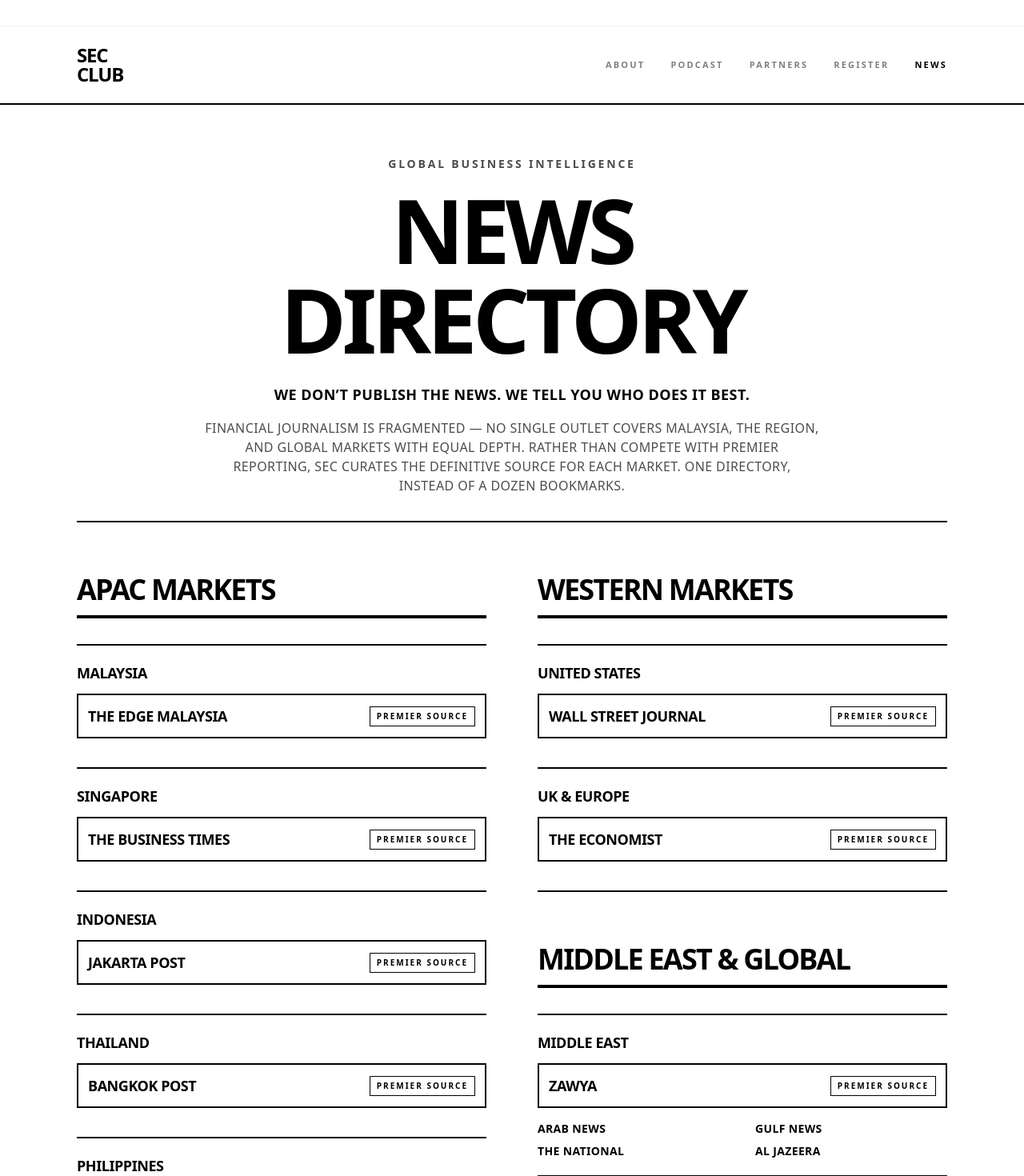
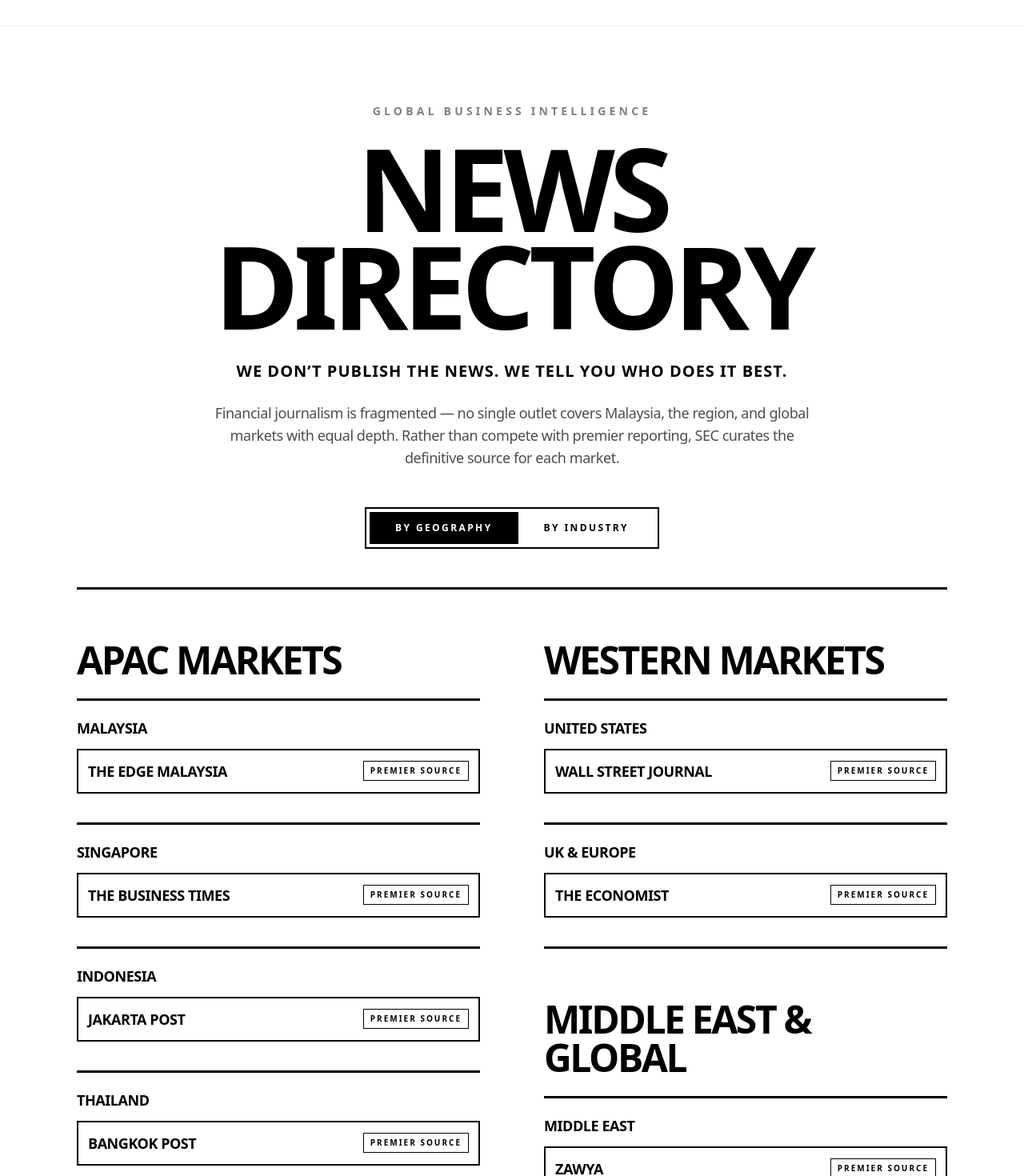
Before and after one commit to AvaTan724/sec-website, a Next.js app: page /news in a window 1280 px wide. Shown: the part 80-1550 px from the top of the page at 80% size. Built offline with nearby package versions, Linux system fonts and the light colour scheme.

Commit message:
Added industry for news page

```diff
--- a/app/news/page.tsx
+++ b/app/news/page.tsx
@@ -1,11 +1,10 @@
 "use client";
-import React from 'react';
+
+import React, { useState } from 'react';
 import Link from 'next/link';
-import Nav from '@/components/Nav';
-
+import Nav from '@/components/Nav'; // Your global Nav component
 
 // --- TYPES ---
-// This fixes your earlier TypeScript 'never' error
 type RegionBlock = {
   region: string;
   top: { name: string; url: string };
@@ -13,7 +12,6 @@
 };
 
 // --- HELPER FUNCTION ---
-// Automatically extracts the domain from your link to grab the website's logo
 function getFaviconUrl(link: string) {
   try {
     const url = new URL(link);
@@ -23,115 +21,54 @@
   }
 }
 
-// --- NAV LINKS ---
-// Same order as the home page nav. Events + Team go here once those pages exist.
-const navLinks: [string, string][] = [
-  ["About", "/#about"],
-  ["Podcast", "/episodes"],
-  ["Partners", "/sponsors"],
-  ["Register", "/#register"],
-];
-
-// --- DATA STRUCTURES ---
+// --- DATA STRUCTURES (GEOGRAPHY) ---
 const apacRegions: RegionBlock[] = [
-  {
-    region: "Malaysia",
-    top: { name: "The Edge Malaysia", url: "https://theedgemalaysia.com" },
-    links: []
-  },
-  {
-    region: "Singapore",
-    top: { name: "The Business Times", url: "https://www.businesstimes.com.sg/global" },
-    links: []
-  },
-  {
-    region: "Indonesia",
-    top: { name: "Jakarta Post", url: "https://www.thejakartapost.com/business" },
-    links: []
-  },
-  {
-    region: "Thailand",
-    top: { name: "Bangkok Post", url: "https://www.bangkokpost.com/business" },
-    links: []
-  },
-  {
-    region: "Philippines",
-    top: { name: "BusinessWorld", url: "https://bworldonline.com/the-nation/" },
-    links: []
-  },
-  {
-    region: "Vietnam",
-    top: { name: "VnExpress", url: "https://e.vnexpress.net/" },
-    links: []
-  },
-  {
-    region: "China",
-    top: { name: "Caixin Global", url: "https://www.caixinglobal.com/" },
-    links: []
-  },
-  {
-    region: "India",
-    top: { name: "Economic Times", url: "https://m.economictimes.com/" },
-    links: []
-  },
-  {
-    region: "Australia",
-    top: { name: "Financial Review", url: "https://www.afr.com/" },
-    links: []
-  },
-  {
-    region: "Broader Asia",
-    top: { name: "Nikkei Asia", url: "https://asia.nikkei.com/" },
-    links: [
-      { name: "The Diplomat", url: "https://thediplomat.com/" },
-    ]
-  }
+  { region: "Malaysia", top: { name: "The Edge Malaysia", url: "https://theedgemalaysia.com" }, links: [] },
+  { region: "Singapore", top: { name: "The Business Times", url: "https://www.businesstimes.com.sg/global" }, links: [] },
+  { region: "Indonesia", top: { name: "Jakarta Post", url: "https://www.thejakartapost.com/business" }, links: [] },
+  { region: "Thailand", top: { name: "Bangkok Post", url: "https://www.bangkokpost.com/business" }, links: [] },
+  { region: "Philippines", top: { name: "BusinessWorld", url: "https://bworldonline.com/the-nation/" }, links: [] },
+  { region: "Vietnam", top: { name: "VnExpress", url: "https://e.vnexpress.net/" }, links: [] },
+  { region: "China", top: { name: "Caixin Global", url: "https://www.caixinglobal.com/" }, links: [] },
+  { region: "India", top: { name: "Economic Times", url: "https://m.economictimes.com/" }, links: [] },
+  { region: "Australia", top: { name: "Financial Review", url: "https://www.afr.com/" }, links: [] },
+  { region: "Broader Asia", top: { name: "Nikkei Asia", url: "https://asia.nikkei.com/" }, links: [{ name: "The Diplomat", url: "https://thediplomat.com/" }] }
 ];
 
 const westernRegions: RegionBlock[] = [
-  {
-    region: "United States",
-    top: { name: "Wall Street Journal", url: "https://www.wsj.com" },
-    links: []
-  },
-  {
-    region: "UK & Europe",
-    top: { name: "The Economist", url: "https://www.economist.com/" },
-    links: []
-  }
+  { region: "United States", top: { name: "Wall Street Journal", url: "https://www.wsj.com" }, links: [] },
+  { region: "UK & Europe", top: { name: "The Economist", url: "https://www.economist.com/" }, links: [] }
 ];
 
 const globalAndMena: RegionBlock[] = [
-  {
-    region: "Middle East",
-    top: { name: "Zawya", url: "https://www.zawya.com/" },
-    links: [
-      { name: "Arab News", url: "https://www.arabnews.com/economy" },
-      { name: "Gulf News", url: "https://gulfnews.com/business" },
-      { name: "The National", url: "https://www.thenationalnews.com/" },
-      { name: "Al Jazeera", url: "https://www.aljazeera.com/economy/" },
-    ]
-  },
-  {
-    region: "Global",
-    top: { name: "Trading Economics", url: "https://tradingeconomics.com/" },
-    links: [
-      { name: "IMF News", url: "https://www.imf.org/en/news" },
-    ]
-  }
+  { region: "Middle East", top: { name: "Zawya", url: "https://www.zawya.com/" }, links: [{ name: "Arab News", url: "https://www.arabnews.com/economy" }, { name: "Gulf News", url: "https://gulfnews.com/business" }, { name: "The National", url: "https://www.thenationalnews.com/" }, { name: "Al Jazeera", url: "https://www.aljazeera.com/economy/" }] },
+  { region: "Global", top: { name: "Trading Economics", url: "https://tradingeconomics.com/" }, links: [{ name: "IMF News", url: "https://www.imf.org/en/news" }] }
+];
+
+// --- DATA STRUCTURES (INDUSTRY) ---
+const industriesCol1: RegionBlock[] = [
+  { region: "Technology", top: { name: "The Information", url: "https://www.theinformation.com" }, links: [{ name: "Techmeme", url: "https://techmeme.com" }, { name: "Stratechery", url: "https://stratechery.com" }, { name: "Rest of World", url: "https://restofworld.org" }] },
+  { region: "Startups & VC", top: { name: "TechCrunch", url: "https://techcrunch.com" }, links: [{ name: "Sifted", url: "https://sifted.eu" }, { name: "The Generalist", url: "https://www.generalist.com" }] },
+  { region: "SE Asia", top: { name: "Tech in Asia", url: "https://www.techinasia.com" }, links: [{ name: "DealStreetAsia", url: "https://www.dealstreetasia.com" }, { name: "e27", url: "https://e27.co" }] },
+  { region: "Finance & Markets", top: { name: "Wall Street Journal", url: "https://www.wsj.com" }, links: [{ name: "Bloomberg", url: "https://www.bloomberg.com" }, { name: "Financial Times", url: "https://www.ft.com" }] },
+];
+
+const industriesCol2: RegionBlock[] = [
+  { region: "Fintech", top: { name: "Finextra", url: "https://www.finextra.com" }, links: [] },
+  { region: "Fashion & Retail", top: { name: "Business of Fashion", url: "https://www.businessoffashion.com" }, links: [{ name: "Vogue Business", url: "https://www.voguebusiness.com" }] },
+  { region: "Crypto & Web3", top: { name: "The Block", url: "https://www.theblock.co" }, links: [{ name: "CoinDesk", url: "https://www.coindesk.com" }] },
 ];
 
 // --- REUSABLE REGION BLOCK ---
 function RegionRows({ data }: { data: RegionBlock[] }) {
   return (
-    <div className="space-y-0 border-t-2 border-black">
+    <div className="space-y-0 border-t-[3px] border-black">
       {data.map((item, idx) => (
-        <div key={idx} className="border-b-2 border-black py-5">
-          <h3 className="text-lg font-bold uppercase tracking-tight mb-3">
+        <div key={idx} className="border-b-[3px] border-black py-5">
+          <h3 className="text-lg font-black uppercase tracking-tight mb-3">
             {item.region}
           </h3>
 
-          {/* Top Platform Highlight */}
           <a
             href={item.top.url}
             target="_blank"
@@ -152,9 +89,8 @@
             </span>
           </a>
 
-          {/* Other Links */}
           {item.links.length > 0 && (
-            <ul className="grid grid-cols-1 sm:grid-cols-2 gap-y-2 gap-x-8">
+            <ul className="grid grid-cols-1 sm:grid-cols-2 gap-y-3 gap-x-8">
               {item.links.map((link, linkIdx) => (
                 <li key={linkIdx}>
                   <a
@@ -181,89 +117,107 @@
   );
 }
 
-// --- COMPONENT ---
+// --- MAIN COMPONENT ---
+export default function BusinessNewsPage() {
+  const [view, setView] = useState<'geography' | 'industry'>('geography');
 
-export default function BusinessNewsPage() {
   return (
     <div className="min-h-screen bg-white text-black font-sans">
+
+      {/* Kept your Global Nav component! */}
       <Nav />
 
-      {/* Top Nav (matches this page's style; same links as home) */}
-      <header className="border-b-2 border-black">
-        <div className="max-w-[1400px] mx-auto px-6 sm:px-12 lg:px-24 py-6 flex flex-col sm:flex-row sm:justify-between sm:items-center gap-4">
-          <Link href="/" className="font-black text-2xl tracking-tighter leading-none uppercase">
-            SEC<br />CLUB
-          </Link>
-          <nav className="flex flex-wrap gap-x-8 gap-y-2 text-[11px] font-black tracking-[0.2em] uppercase text-black/50">
-            {navLinks.map(([label, href]) => (
-              <Link key={label} href={href} className="hover:text-black transition-colors">
-                {label}
-              </Link>
-            ))}
-            {/* Current page — kept black to mark it active */}
-            <Link href="/news" className="text-black">News</Link>
-          </nav>
-        </div>
-      </header>
+      {/* Deleted the secondary <header> that was causing the duplicate */}
 
-      {/* Page Content */}
-      <div className="py-16 px-6 sm:px-12 lg:px-24">
+      <div className="py-24 px-6 sm:px-12 lg:px-24">
         <div className="max-w-[1400px] mx-auto">
 
           {/* Header Section */}
-          <div className="text-center mb-16 border-b-2 border-black pb-8">
-            <p className="text-xs md:text-sm font-bold tracking-[0.2em] uppercase mb-4 text-black/70">
+          <div className="text-center mb-16 border-b-[3px] border-black pb-12">
+            <p className="text-xs md:text-sm font-black tracking-[0.3em] uppercase mb-6 text-black/50">
               Global Business Intelligence
             </p>
-            <h1 className="text-5xl md:text-7xl lg:text-[7rem] font-black uppercase tracking-tighter leading-none mb-6">
+            <h1 className="text-6xl md:text-8xl lg:text-[9rem] font-black uppercase tracking-tighter leading-[0.85] mb-8">
               NEWS<br />DIRECTORY
             </h1>
-            <p className="text-base md:text-lg font-bold max-w-3xl mx-auto uppercase tracking-wide mb-4">
+            <p className="text-lg md:text-xl font-bold max-w-3xl mx-auto uppercase tracking-wider mb-6">
               We don&rsquo;t publish the news. We tell you who does it best.
             </p>
-            <p className="text-sm md:text-base font-medium max-w-3xl mx-auto uppercase tracking-wide text-black/70">
-              Financial journalism is fragmented &mdash; no single outlet covers Malaysia, the region, and global markets with equal depth. Rather than compete with premier reporting, SEC curates the definitive source for each market. One directory, instead of a dozen bookmarks.
+            <p className="text-base md:text-lg font-medium max-w-3xl mx-auto tracking-tight text-black/70">
+              Financial journalism is fragmented &mdash; no single outlet covers Malaysia, the region, and global markets with equal depth. Rather than compete with premier reporting, SEC curates the definitive source for each market.
             </p>
+
+            {/* Toggle Button Group */}
+            <div className="flex justify-center mt-12">
+              <div className="inline-flex border-2 border-black p-1 bg-white">
+                <button
+                  onClick={() => setView('geography')}
+                  className={`px-8 py-3 text-xs font-black uppercase tracking-[0.2em] transition-colors ${
+                    view === 'geography' ? 'bg-black text-white' : 'bg-transparent text-black hover:bg-gray-100'
+                  }`}
+                >
+                  By Geography
+                </button>
+                <button
+                  onClick={() => setView('industry')}
+                  className={`px-8 py-3 text-xs font-black uppercase tracking-[0.2em] transition-colors ${
+                    view === 'industry' ? 'bg-black text-white' : 'bg-transparent text-black hover:bg-gray-100'
+                  }`}
+                >
+                  By Industry
+                </button>
+              </div>
+            </div>
           </div>
 
-          {/* Main Grid Layout */}
-          <div className="grid grid-cols-1 lg:grid-cols-2 gap-12 lg:gap-16">
-
-            {/* APAC Column */}
+          {/* Conditional Grid Layout */}
+          {view === 'geography' ? (
+            <div className="grid grid-cols-1 lg:grid-cols-2 gap-12 lg:gap-20 animate-in fade-in duration-500">
               <section>
-              <div className="mb-8 border-b-4 border-black pb-3">
-                <h2 className="text-3xl md:text-4xl font-black uppercase tracking-tighter">APAC Markets</h2>
+                <div className="mb-6">
+                  <h2 className="text-4xl md:text-5xl font-black uppercase tracking-tighter">APAC Markets</h2>
                 </div>
                 <RegionRows data={apacRegions} />
               </section>
 
-            {/* Right Column: Western + Global/MENA */}
               <div className="space-y-16">
-
-              {/* Western Section */}
                 <section>
-                <div className="mb-8 border-b-4 border-black pb-3">
-                  <h2 className="text-3xl md:text-4xl font-black uppercase tracking-tighter">Western Markets</h2>
+                  <div className="mb-6">
+                    <h2 className="text-4xl md:text-5xl font-black uppercase tracking-tighter">Western Markets</h2>
                   </div>
                   <RegionRows data={westernRegions} />
                 </section>
-
-              {/* Global & Middle East Section */}
                 <section>
-                <div className="mb-8 border-b-4 border-black pb-3">
-                  <h2 className="text-3xl md:text-4xl font-black uppercase tracking-tighter">Middle East & Global</h2>
+                  <div className="mb-6">
+                    <h2 className="text-4xl md:text-5xl font-black uppercase tracking-tighter">Middle East & Global</h2>
                   </div>
                   <RegionRows data={globalAndMena} />
                 </section>
-
               </div>
             </div>
+          ) : (
+            <div className="grid grid-cols-1 lg:grid-cols-2 gap-12 lg:gap-20 animate-in fade-in duration-500">
+              <section>
+                <div className="mb-6">
+                  <h2 className="text-4xl md:text-5xl font-black uppercase tracking-tighter">Core Sectors</h2>
+                </div>
+                <RegionRows data={industriesCol1} />
+              </section>
+              <section>
+                <div className="mb-6">
+                  <h2 className="text-4xl md:text-5xl font-black uppercase tracking-tighter">Emerging Tech</h2>
+                </div>
+                <RegionRows data={industriesCol2} />
+              </section>
+            </div>
+          )}
 
           {/* Footer Accent Line */}
-          <div className="mt-16 border-t-[12px] border-black pt-6 flex justify-between items-center">
-            <span className="text-xl font-black uppercase tracking-tighter">SEC Club</span>
-            <span className="text-xs font-bold tracking-widest uppercase">Intelligence Division</span>
+          <div className="mt-24 border-t-[12px] border-black pt-8 flex flex-col sm:flex-row justify-between items-start sm:items-center gap-4">
+            <span className="text-2xl font-black uppercase tracking-tighter">SEC Club</span>
+            <span className="text-xs font-black tracking-[0.2em] uppercase text-black/50">Intelligence Division</span>
           </div>
+
         </div>
       </div>
     </div>
```
Lines whose indentation alone changed are shown as unchanged.
